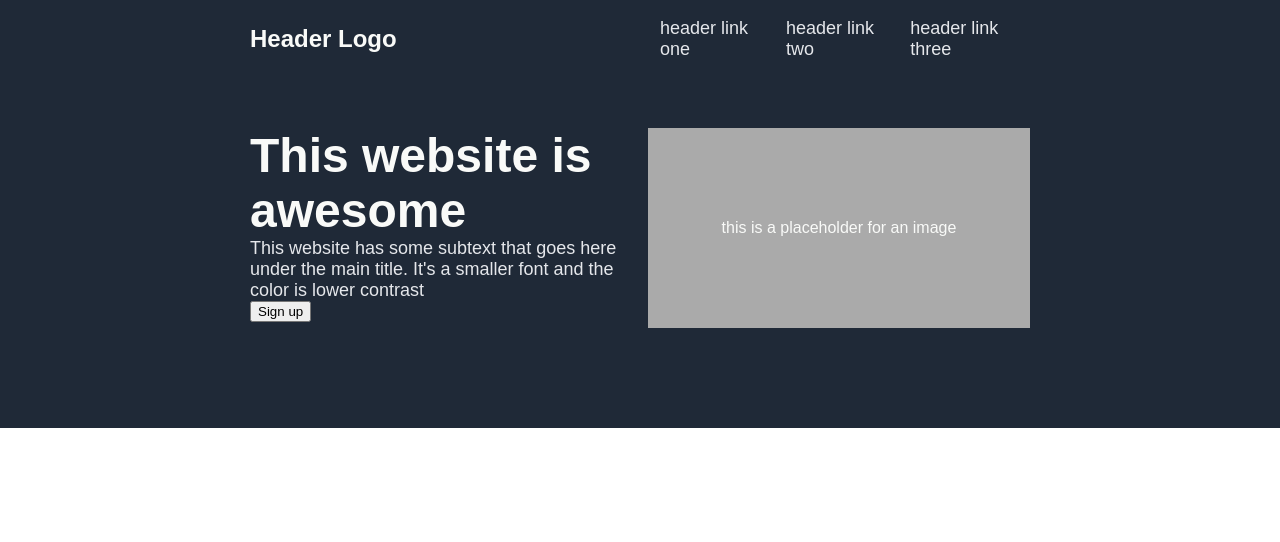
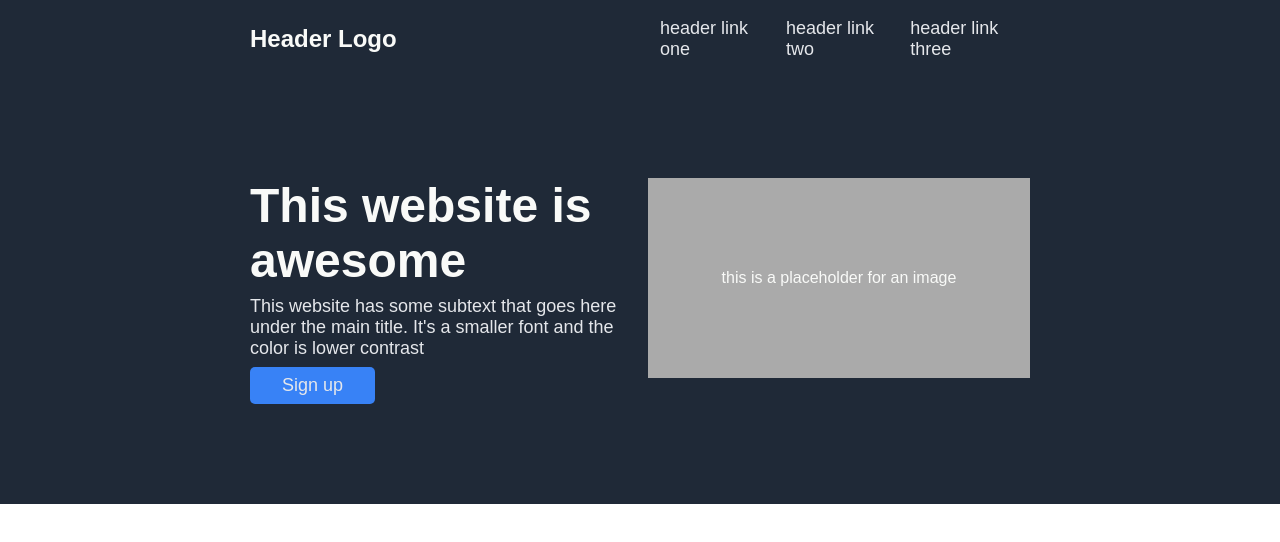
Before and after one commit to downybear2/landing-page, a plain HTML site: page index.html in a window 1280 px wide. Drawn offline with Linux system fonts and the light colour scheme.

Commit message:
Added body button styling. Optimized code. Added comments.

```diff
--- a/index.html
+++ b/index.html
@@ -8,7 +8,6 @@
     <link rel="stylesheet" href="./styles.css">
 </head>
 <body>
-
     <div class="header">
         <div class="header-logo">
             <p>Header Logo</p>
@@ -19,18 +18,15 @@
             <li><a href="https://www.google.ca/">header link three</a></li>
         </ul>
     </div>
-
     <div class="section-1">
         <div class="left-text">
             <div class="lft-text-hdr">This website is awesome</div>
             <div class="lft-text-body">This website has some subtext that goes here under the main title. It's a smaller font and the color is lower contrast</div>
-            <button>Sign up</button>
+            <button class="sct-1-button">Sign up</button>
         </div>
         <div class="sct-1-image">
             <div class="text">this is a placeholder for an image</div>
         </div>
     </div>
-
-
 </body>
 </html>
--- a/styles.css
+++ b/styles.css
@@ -13,8 +13,7 @@ body {
     background-color: #1f2937;
     display: flex;
     align-items: center;
-    padding-right: 250px;
-    padding-left: 250px;
+    padding: 0px 250px;
 }
 
 .header-logo {
@@ -47,19 +46,10 @@ a:link, a:hover, a:visited, a:active {
     gap: 16px;
     background-color: #1f2937;
     display: flex;
-    padding-right: 250px;
-    padding-left: 250px;
-    flex: 1;
-    padding-top: 50px;
-    padding-bottom: 100px;
+    padding: 100px 250px;
 }
 
-.left-text {
-    display: flex;
-    flex-direction: column;
-    align-items: flex-start;
-    flex: 1;
-}
+/* Image */
 
 .sct-1-image {
     display: flex;
@@ -70,6 +60,18 @@ a:link, a:hover, a:visited, a:active {
     justify-content: center;
     color: #f9faf8;
 
+}
+
+/* End of image */
+
+/* Left text */
+
+.left-text {
+    gap: 8px;
+    display: flex;
+    flex-direction: column;
+    align-items: flex-start;
+    flex: 1;
 }
 
 .lft-text-hdr {
@@ -83,9 +85,20 @@ a:link, a:hover, a:visited, a:active {
     color: #e5e7eb;
 }
 
+/* End of left text */
+
+/* sct-1 button "Sign up" */
+
+.sct-1-button {
+    border-radius: 5px;
+    border-style: none;
+    background-color: #3882f6;
+    padding: 8px 32px;
+    color: #e5e7eb;
+    font-size: 18px;
+}
+
+/* End of sct-1 button "Sign up" */
+
 
 /* End of section-1 styling */
-
-/* Button styling */
-
-/* End of button styling
```
